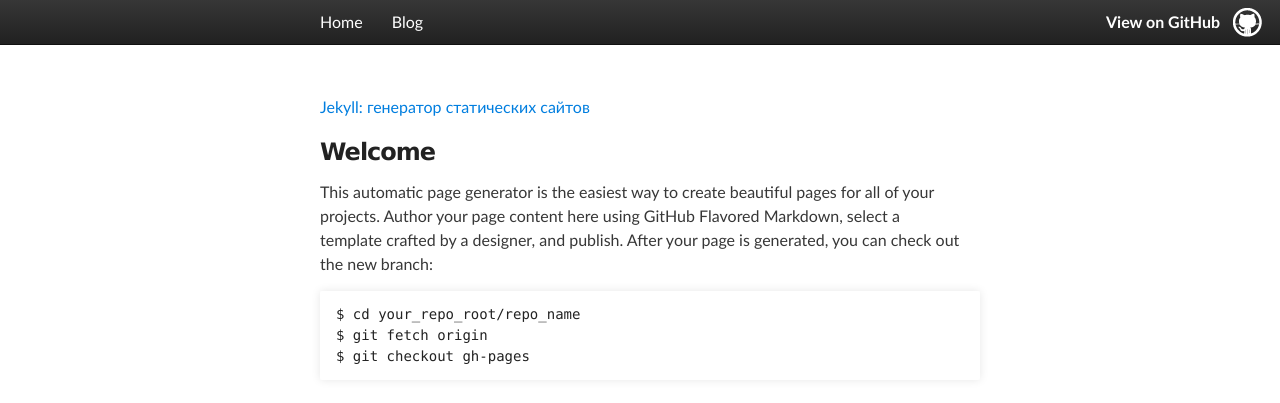
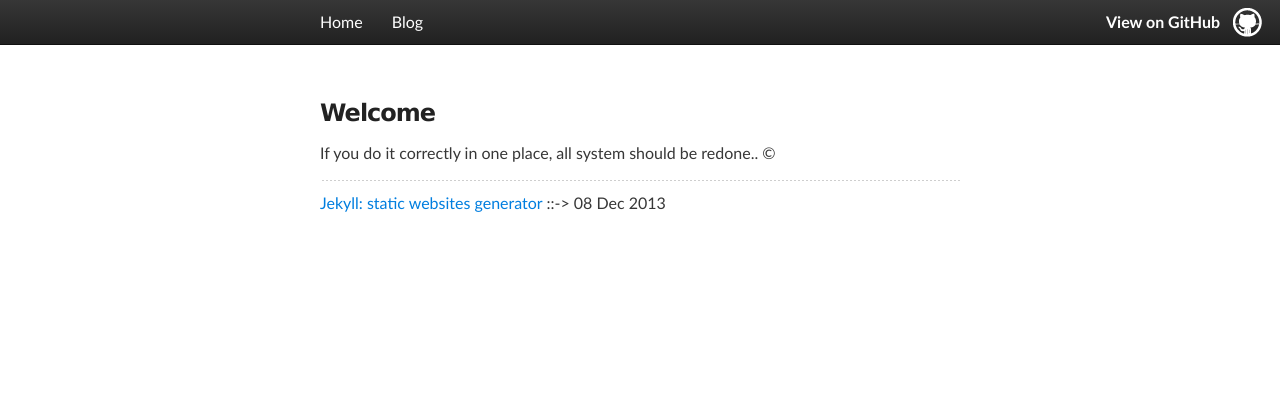
Before and after one commit to render1980/render1980.github.io, a Jekyll site: the page built from index.html, in a window 1280 px wide. Shown: the top 403 px of the page. Built offline with Jekyll 4.4.1, drawn with Linux system fonts in a browser that asks for light colours.

Commit message:
1) make some beauty on main page 2) we will use english yet

```diff
--- a/_posts/2013-12-08-test.md
+++ b/_posts/2013-12-08-test.md
@@ -1,6 +1,6 @@
 ---
 layout: default
-title: "Jekyll: генератор статических сайтов"
+title: "Jekyll: static websites generator"
 ---
 
 ## {{ page.title }}
--- a/index.html
+++ b/index.html
@@ -1,20 +1,14 @@
 ---
 layout: default
 ---
-{% for post in site.posts %}
-	<p><a href="{{ post.url }}">{{ post.title }}</a></p>
-{% endfor %}
-
 <h3>
 	<a name="welcome-to-github-pages" class="anchor" href="#welcome-to-github-pages">
 		<span class="octicon octicon-link"></span>
 	</a>
 	Welcome
 </h3>
-
-<p>This automatic page generator is the easiest way to create beautiful pages for all of your projects. Author your page content here using GitHub Flavored Markdown, select a template crafted by a designer, and publish. After your page is generated, you can check out the new branch:</p>
-
-<pre><code>$ cd your_repo_root/repo_name
-$ git fetch origin
-$ git checkout gh-pages
-</code></pre>
+<p>If you do it correctly in one place, all system should be redone.. &copy;</p>
+<hr></hr>
+{% for post in site.posts %}
+	<p><a href="{{ post.url }}">{{ post.title }}</a> ::-> {{ post.date | date_to_string }}</p>
+{% endfor %}
```
